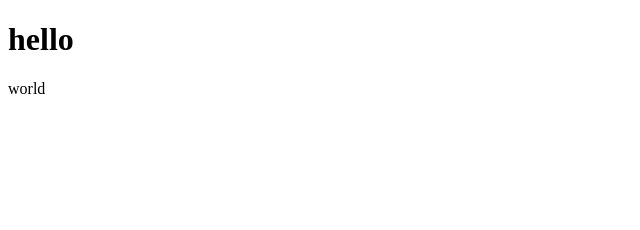
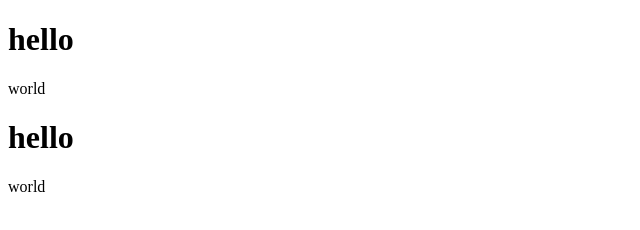
Before and after one commit to khidirovv33/class24, a plain HTML site: page index.html in a window 1280 px wide. Shown: the whole page, without its empty margins (0-640 px from the left). Drawn offline with Linux system fonts and the light colour scheme.

Commit message:
new commit

```diff
--- a/index.html
+++ b/index.html
@@ -10,6 +10,8 @@
     <header>
         <h1>hello</h1>
         <p class="box">world</p>
+           <h1>hello</h1>
+        <p class="box">world</p>
     </header>
 
 </body>
```
